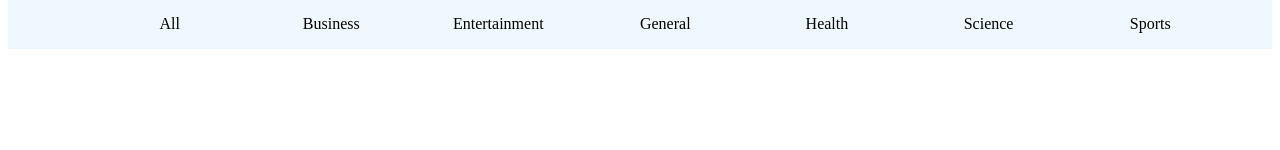
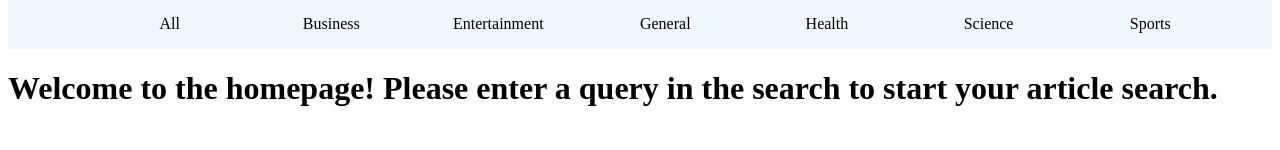
Before and after one commit to KakaposCanFly/Times-News, a React (Create React App) app: page / in a window 1280 px wide. Shown: the part 150-300 px from the top of the page. Built offline with nearby package versions, Linux system fonts and the light colour scheme; the HTML template or start-up script is replaced by a standard one.

Commit message:
final_commit_arthur

```diff
--- /dev/null
+++ b/src/components/LandingPage.js
@@ -0,0 +1,7 @@
+import React from "react-dom"
+
+export default function LandingPage() {
+    return(
+        <h1>Welcome to the homepage! Please enter a query in the search to start your article search.</h1>
+    )
+}
--- a/src/components/MainScreen.js
+++ b/src/components/MainScreen.js
@@ -1,6 +1,7 @@
 import React from 'react'
 import { Link } from 'react-router-dom'
 import styled from '@emotion/styled/macro'
+import LandingPage from './LandingPage'
 
 const ArticleList = styled.ul`
     display: flex;
@@ -27,17 +28,19 @@ function MainScreen(props) {
     console.log("These are the articles: ", props.articles)
     return (
         <>
-            <ArticleList>
+
+            {props.articles.length === 0 ? <LandingPage /> : <ArticleList>
                 {props.articles.map((article, idx) => (
                     <Link key={idx} to={`/article/${article.title}`} state={article}>
                         <ArticleBox>
                             <img src={article.urlToImage} alt="poster"/>
                             {article.title}
+
                         </ArticleBox>
                     </Link>
 
                 ))}
-            </ArticleList>
+            </ArticleList>}
             {/* <h1>This is the Main Screen!</h1> */}
         </>
     )
```
Also changed, not shown: src/App.js (line endings or trailing spaces).
